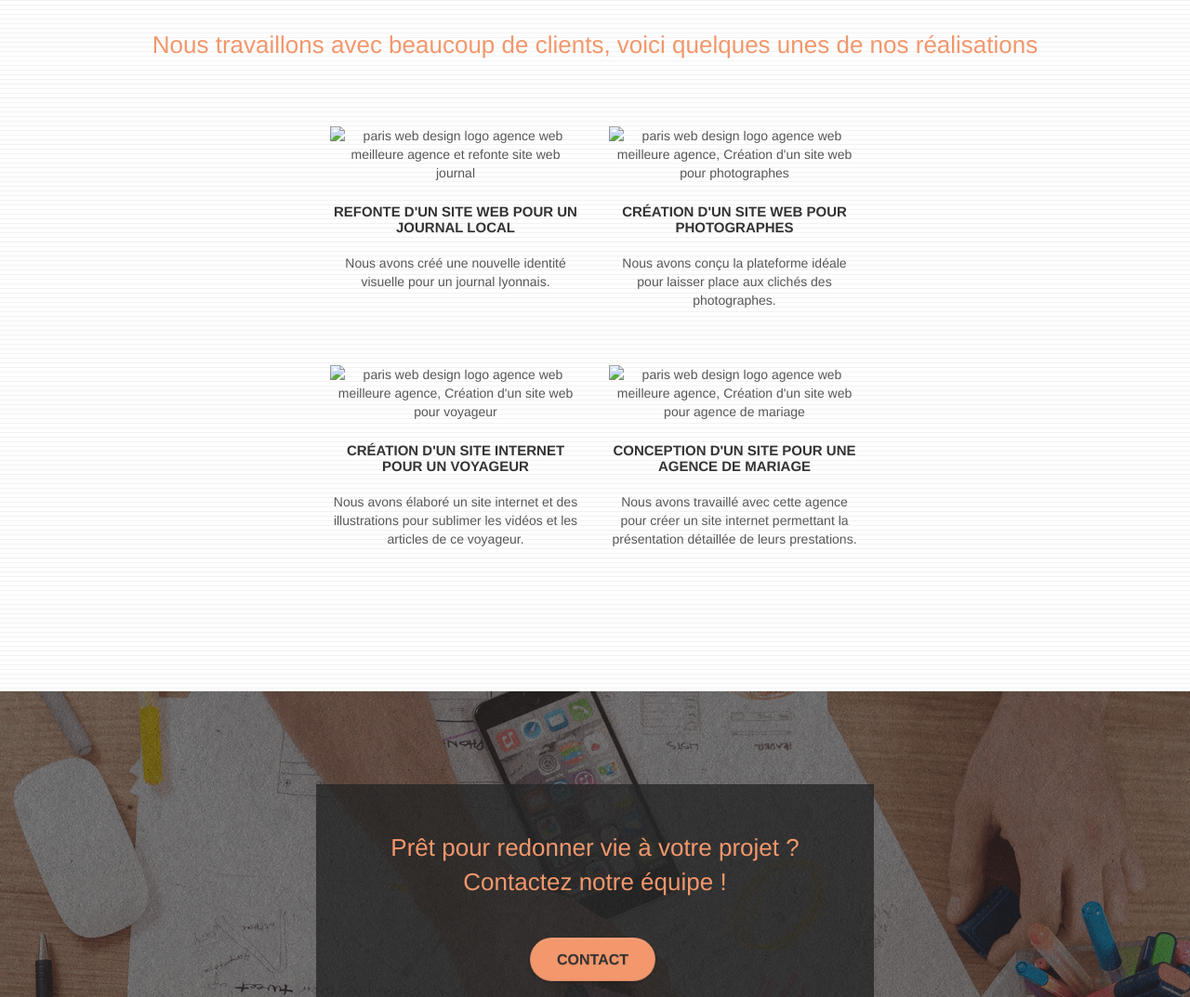
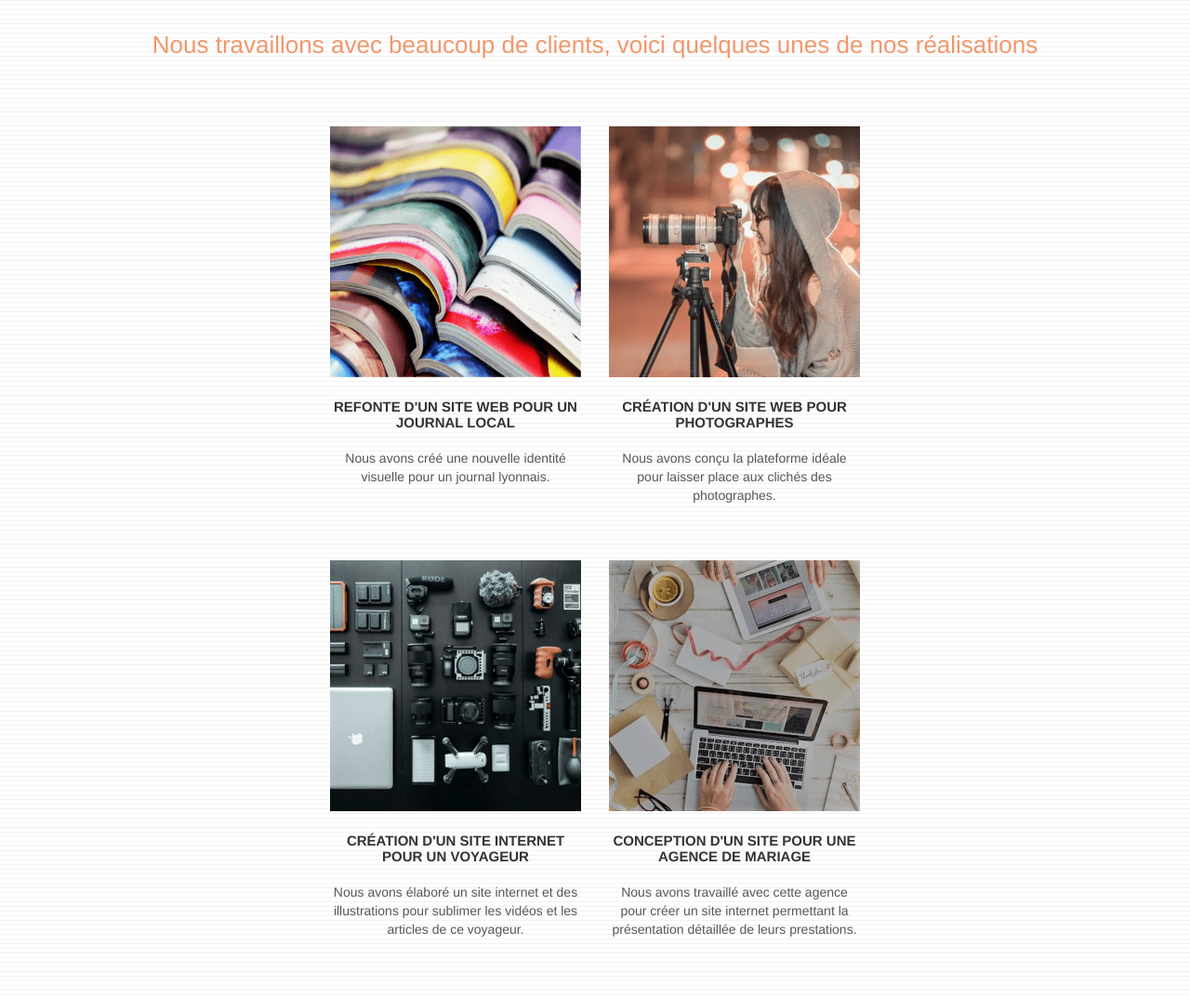
Before and after one commit to Estelle-Rose/Estelle-Rose.github.io, a plain HTML site: page Chouette-Agence/index.html in a window 1280 px wide. Shown: the part 1980-3053 px from the top of the page at 93% size. Drawn offline with Linux system fonts and the light colour scheme.

Commit message:
compressing images

```diff
--- a/Chouette-Agence/index.html
+++ b/Chouette-Agence/index.html
@@ -170,7 +170,7 @@
 		</div>
 		<div class="row tight-width-whitespace portfolio-row">
 			<div class="col-sm-6">
-				<a href="#" data-lightbox="img/1.png" data-gallery-id="gallery-1" data-caption="Refonte d'un site web pour un journal local" data-frame="snapshot-lb"><img src="img/1.jpg" alt="paris web design logo agence web meilleure agence et refonte site web journal" class="img-responsive portfolio-thumb" /></a>
+				<a href="#" data-lightbox="img/1.png" data-gallery-id="gallery-1" data-caption="Refonte d'un site web pour un journal local" data-frame="snapshot-lb"><img src="img/1.png" alt="paris web design logo agence web meilleure agence et refonte site web journal" class="img-responsive portfolio-thumb" /></a>
 				<h3 class="mg-md text-center">
 					Refonte d'un site web pour un journal local
 				</h3>
@@ -179,7 +179,7 @@
 				</p>
 			</div>
 			<div class="col-sm-6">
-				<a href="#" data-lightbox="img/2.png" data-gallery-id="gallery-1" data-caption="Création d'un site web pour photographes" data-frame="snapshot-lb"><img src="img/2.jpg" class="img-responsive portfolio-thumb" alt="paris web design logo agence web meilleure agence, Création d'un site web pour photographes" /></a>
+				<a href="#" data-lightbox="img/2.png" data-gallery-id="gallery-1" data-caption="Création d'un site web pour photographes" data-frame="snapshot-lb"><img src="img/2.png" class="img-responsive portfolio-thumb" alt="paris web design logo agence web meilleure agence, Création d'un site web pour photographes" /></a>
 				<h3 class="mg-md text-center">
 					Création d'un site web pour photographes
 				</h3>
@@ -190,7 +190,7 @@
 		</div>
 		<div class="row tight-width-whitespace portfolio-row">
 			<div class="col-sm-6">
-				<a href="#" data-lightbox="img/3.png" data-gallery-id="gallery-1" data-caption="Création d'un site internet pour un voyageur" data-frame="snapshot-lb"><img src="img/3.bmp" class="img-responsive portfolio-thumb" alt="paris web design logo agence web meilleure agence, Création d'un site web pour voyageur"/></a>
+				<a href="#" data-lightbox="img/3.png" data-gallery-id="gallery-1" data-caption="Création d'un site internet pour un voyageur" data-frame="snapshot-lb"><img src="img/3.png" class="img-responsive portfolio-thumb" alt="paris web design logo agence web meilleure agence, Création d'un site web pour voyageur"/></a>
 				<h3 class="mg-md text-center">
 					Création d'un site internet pour un voyageur
 				</h3>
@@ -199,7 +199,7 @@
 				</p>
 			</div>
 			<div class="col-sm-6">
-				<a href="#" data-lightbox="img/4.png" data-gallery-id="gallery-1" data-caption="Conception d'un site pour une agence de mariage" data-frame="snapshot-lb"><img src="img/4.bmp" class="img-responsive portfolio-thumb" alt="paris web design logo agence web meilleure agence, Création d'un site web pour agence de mariage" /></a>
+				<a href="#" data-lightbox="img/4.png" data-gallery-id="gallery-1" data-caption="Conception d'un site pour une agence de mariage" data-frame="snapshot-lb"><img src="img/4.png" class="img-responsive portfolio-thumb" alt="paris web design logo agence web meilleure agence, Création d'un site web pour agence de mariage" /></a>
 				<h3 class="mg-md text-center">
 					Conception d'un site pour une agence de mariage
 				</h3>
```
